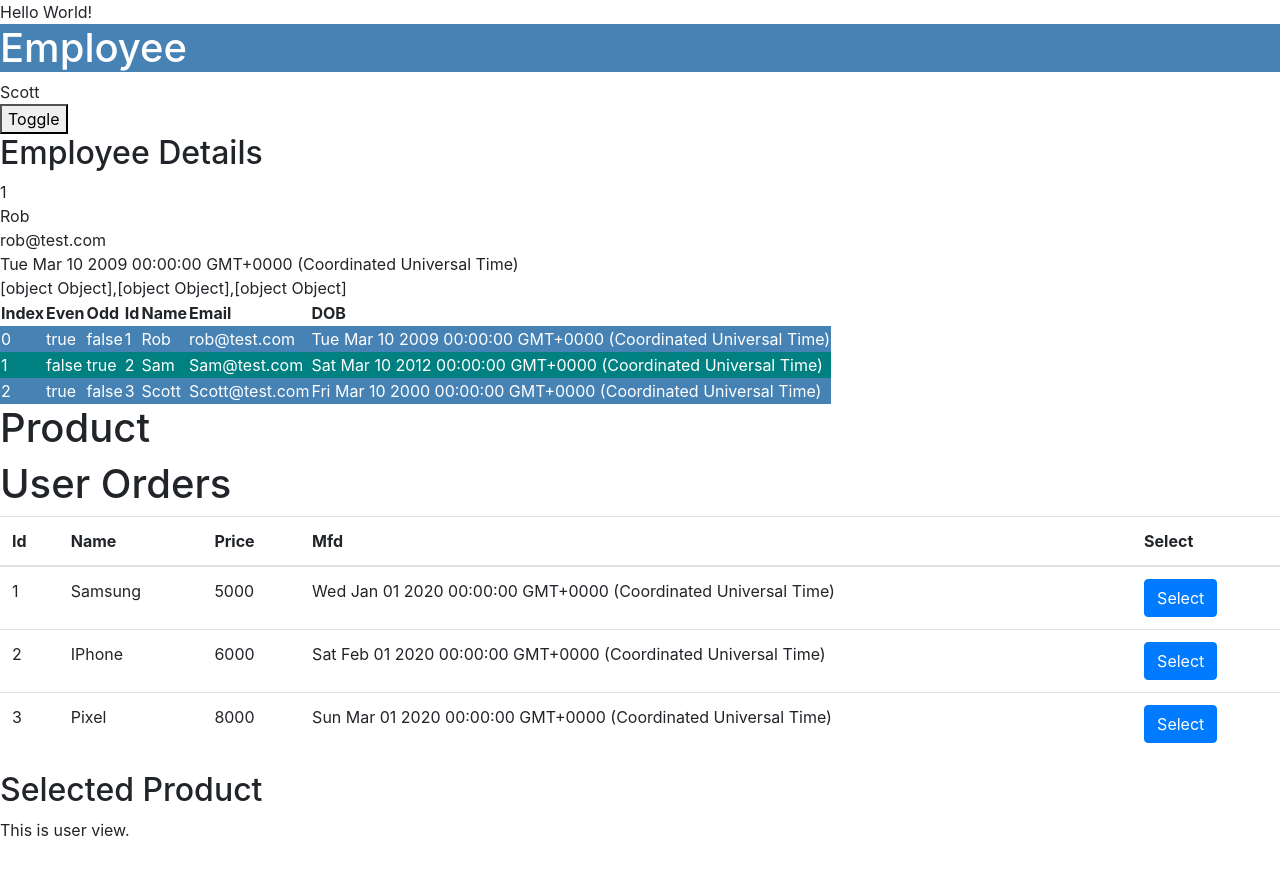
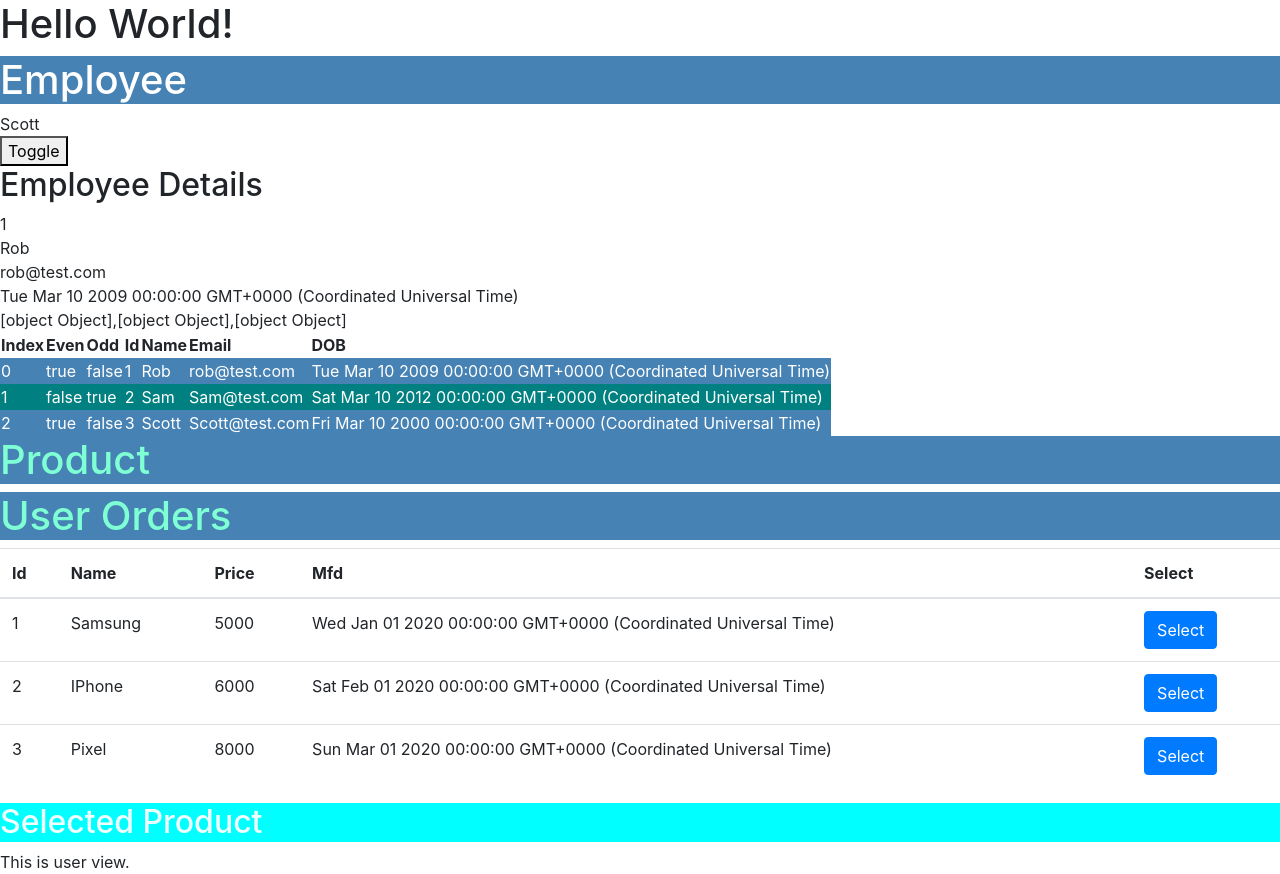
Before and after one commit to santoshyadavdev/dnt215, an Angular app: page / in a window 1280 px wide. Before the commit the page ends 842 px from the top, so only its background shows below. Built offline with nearby package versions, Linux system fonts and the light colour scheme.

Commit message:
view encapsulation

```diff
--- a/src/app/app.component.html
+++ b/src/app/app.component.html
@@ -1,4 +1,4 @@
-Hello World!
+<h1>Hello World!</h1>
 <app-employee></app-employee>
 <app-product></app-product>
 
--- a/src/app/employee/employee.component.html
+++ b/src/app/employee/employee.component.html
@@ -34,7 +34,7 @@
     </tr>
   </thead>
   <tbody>
-    <tr [ngClass]="e? 'title': 'odd'"
+    <tr [ngClass]="e? 'even': 'odd'"
     *ngFor="let emp of empList; let i=index;  let e=even ; let o=odd; trackBy: trackByFn">
       <td>{{i}}</td>
       <td>{{e}}</td>
--- a/src/app/product/product.component.css
+++ b/src/app/product/product.component.css
@@ -0,0 +1,11 @@
+.app-product h1 {
+    background-color: aqua;
+    color: azure;
+    border-bottom: black;
+}
+
+.app-product h2 {
+  background-color: aqua;
+  color: azure;
+  border-bottom: black;
+}
--- a/src/app/product/product.component.ts
+++ b/src/app/product/product.component.ts
@@ -1,12 +1,15 @@
-import { Component, OnInit } from '@angular/core';
+import { Component, OnInit, ViewEncapsulation, HostBinding } from '@angular/core';
 import { Product } from './product';
 
 @Component({
   selector: 'app-product',
   templateUrl: './product.component.html',
-  styleUrls: ['./product.component.css']
+  styleUrls: ['./product.component.css'],
+  encapsulation: ViewEncapsulation.None
 })
 export class ProductComponent implements OnInit {
+
+  @HostBinding('class') class = 'app-product';
 
   productList: Array<Product> = [
     {
--- a/src/styles.css
+++ b/src/styles.css
@@ -1 +1,10 @@
 /* You can add global styles to this file, and also import other style files */
+/* h1 {
+  background-color: teal;
+  color: aqua;
+} */
+
+.app-product h1 {
+  background-color: steelblue !important;
+  color: aquamarine !important;
+}
```
